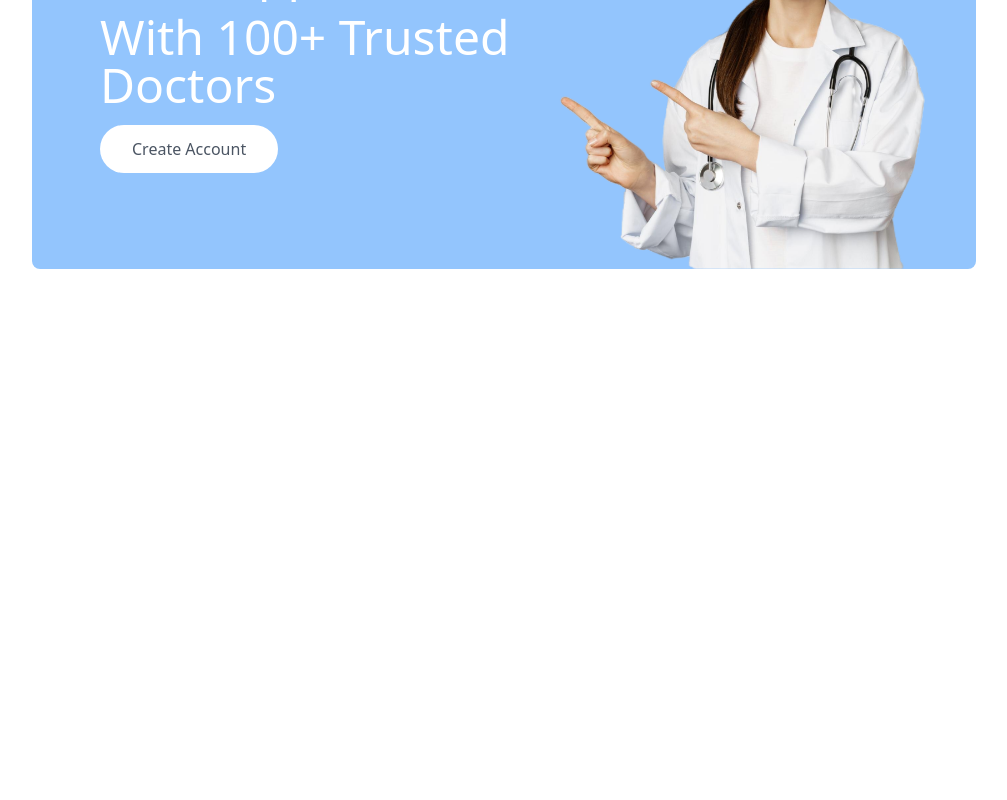
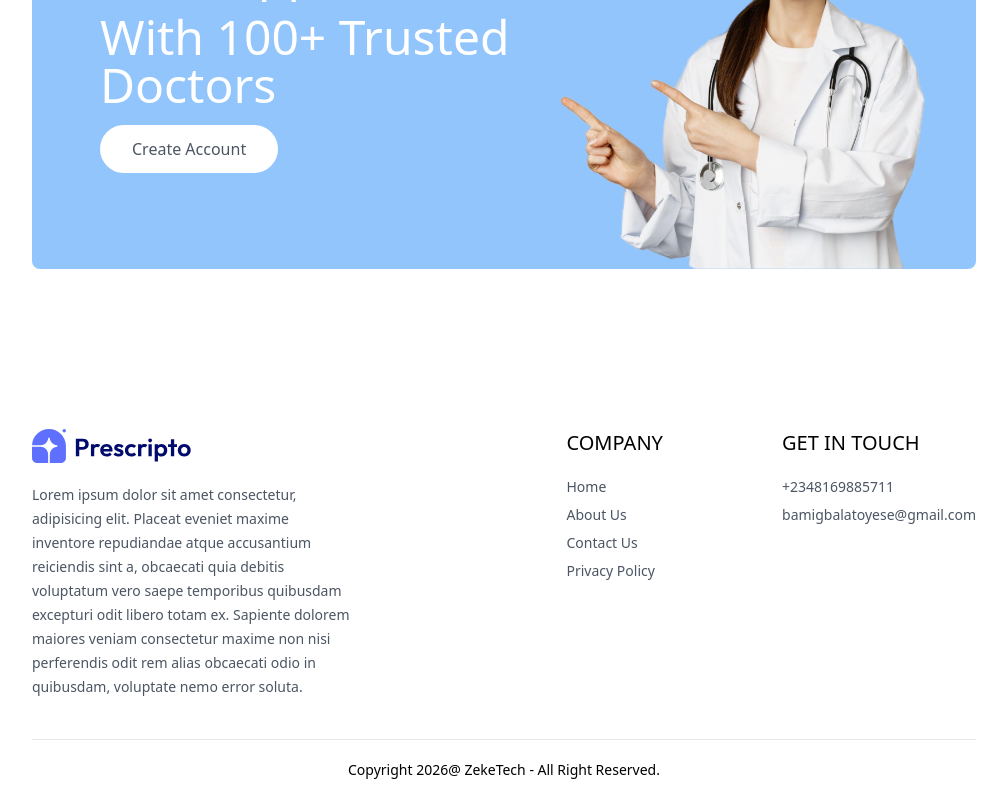
Before and after one commit to Bammytoye/ZekeHealthCare, a React (Vite) app in the folder frontend/: page / in a window 1280 px wide. Shown: the part 2621-3421 px from the top of the page, without its empty margins (136-1143 px from the left). Before the commit the page ends 2970 px from the top, so only its background shows below. Built offline with nearby package versions, Linux system fonts and the light colour scheme.

Commit message:
'Footer'

```diff
--- a/frontend/src/App.jsx
+++ b/frontend/src/App.jsx
@@ -15,22 +15,24 @@ import {
 
 //components
 import Navbar from './components/Navbar';
+import Footer from './components/Footer';
 
 const App = () => {
   return (
     <div className='mx-4 sm:mx-[10%]'>
       <Navbar />
       <Routes>
-        <Route path='/' element={<Home/>} />
-        <Route path='/about' element={< About/>} />
-        <Route path='/contact' element={<Contact/>} />
-        <Route path='/doctors' element={<Doctors/>} />
-        <Route path='/doctors/:speciality' element={<Doctors/>} />
-        <Route path='/my-profile' element={<Profile/>} />
-        <Route path='/my-appointment' element={<MyAppointment/>} />
-        <Route path='/appointment/:docId' element={<Appointment/>} />
-        <Route path='/login' element={<Login/>} />
+        <Route path='/' element={<Home />} />
+        <Route path='/about' element={< About />} />
+        <Route path='/contact' element={<Contact />} />
+        <Route path='/doctors' element={<Doctors />} />
+        <Route path='/doctors/:speciality' element={<Doctors />} />
+        <Route path='/my-profile' element={<Profile />} />
+        <Route path='/my-appointment' element={<MyAppointment />} />
+        <Route path='/appointment/:docId' element={<Appointment />} />
+        <Route path='/login' element={<Login />} />
       </Routes>
+      <Footer />
     </div>
   )
 }
--- a/frontend/src/components/Footer.jsx
+++ b/frontend/src/components/Footer.jsx
@@ -0,0 +1,42 @@
+import React from 'react'
+import assets from '../assets/assets_frontend/assets'
+
+const Footer = () => {
+    return (
+        <div className='md:mx-10'>
+            <div className='flex flex-col sm:grid grid-cols-[3fr_1fr_1fr] gap-14 my-10 mt-40 text-sm'>
+                <div>
+                    <img className='mb-5 w-40' src={assets.logo} alt={assets.logo} />
+                    <p className='w-full md:w-2/3 text-gray-600 leading-6'>Lorem ipsum dolor sit amet consectetur, adipisicing elit. Placeat eveniet maxime inventore repudiandae atque accusantium reiciendis sint a, obcaecati quia debitis voluptatum vero saepe temporibus quibusdam excepturi odit libero totam ex. Sapiente dolorem maiores veniam consectetur maxime non nisi perferendis odit rem alias obcaecati odio in quibusdam, voluptate nemo error soluta.</p>
+                </div>
+
+                <div>
+                    <p className='text-xl font-medium mb-5'>COMPANY</p>
+
+                    <ul className='flex flex-col gap-2 text-gray-600'>
+                        <li>Home</li>
+                        <li>About Us</li>
+                        <li>Contact Us</li>
+                        <li>Privacy Policy</li>
+                    </ul>
+                </div>
+
+                <div>
+                    <p className='text-xl font-medium mb-5'>GET IN TOUCH</p>
+
+                    <ul className='flex flex-col gap-2 text-gray-600'>
+                        <li>+2348169885711</li>
+                        <li>bamigbalatoyese@gmail.com</li>
+                    </ul>
+                </div>
+            </div>
+
+            <div>
+                <hr />
+                <p className='py-5 text-sm text-center '>Copyright 2026@ ZekeTech - All Right Reserved.</p>
+            </div>
+        </div>
+    )
+}
+
+export default Footer
--- a/frontend/src/components/TopDoctor.jsx
+++ b/frontend/src/components/TopDoctor.jsx
@@ -43,7 +43,7 @@ const TopDoctor = () => {
             </div>
 
             <button
-                onClick={()=>{navigate('/doctor'); scrollTo(0,0)}}
+                onClick={()=>{navigate('/doctors'); scrollTo(0,0)}}
                 className='bg-blue-100 text-gray-700 px-12 py-3 rounded-full mt-10'>
                 More
             </button>
```
